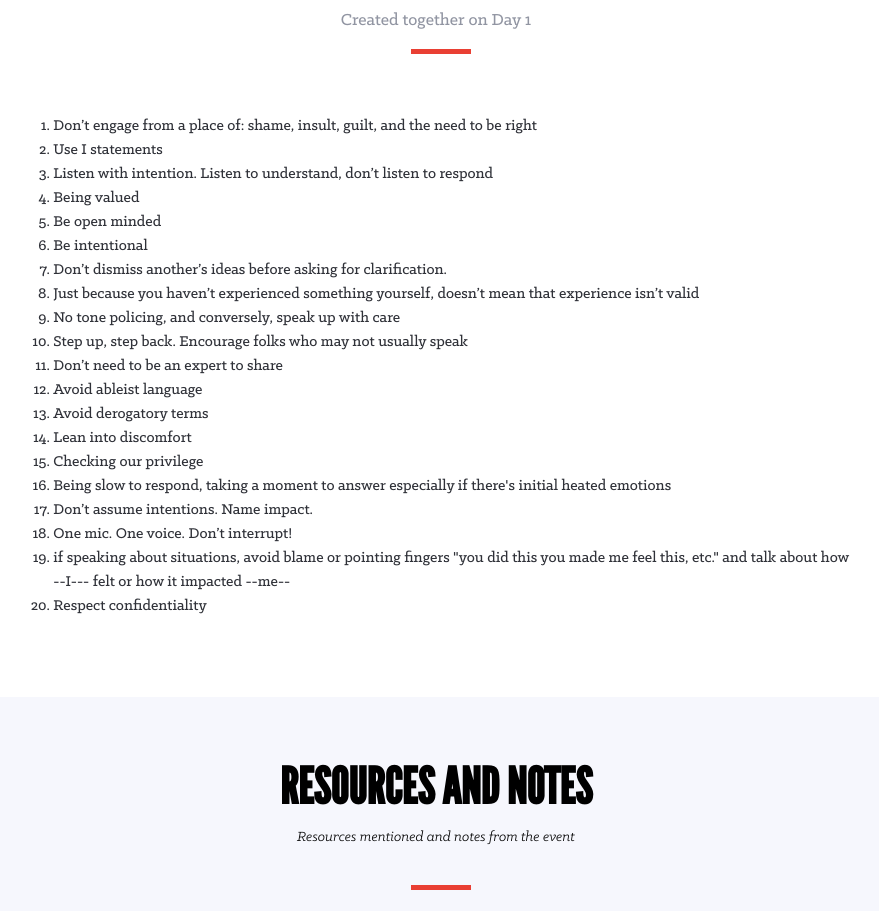
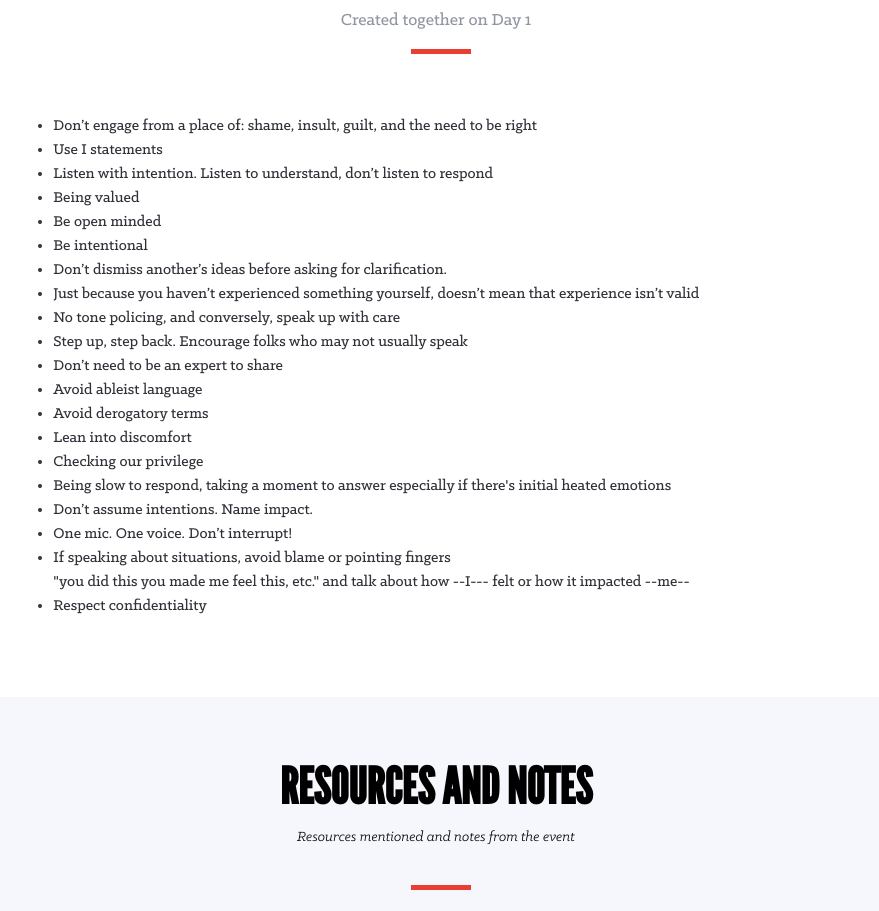
Before and after one commit to ellienguyendev/alumni-unconference, a plain HTML site: page index.html in a window 1280 px wide. Shown: the part 2738-3649 px from the top of the page, without its empty margins (204-1083 px from the left). Drawn offline with Linux system fonts and the light colour scheme.

Commit message:
community guidelines

```diff
--- a/index.html
+++ b/index.html
@@ -252,7 +252,7 @@
 
         <div class="row justify-content-center" data-aos="fade-up" data-aos-delay="100">
           <div class="col-lg-8">
-            <ol>
+            <ul>
               <li>Don’t engage from a place of: shame, insult, guilt, and the need to be right</li>
               <li>Use I statements</li>
               <li>Listen with intention. Listen to understand, don’t listen to respond</li>
@@ -271,9 +271,10 @@
               <li>Being slow to respond, taking a moment to answer especially if there's initial heated emotions</li>
               <li>Don’t assume intentions. Name impact.</li>
               <li>One mic. One voice. Don’t interrupt!</li>
-              <li>if speaking about situations, avoid blame or pointing fingers "you did this you made me feel this, etc." and talk about how --I--- felt or how it impacted --me--</li>
+              <li>If speaking about situations, avoid blame or pointing fingers <br/>
+                "you did this you made me feel this, etc." and talk about how --I--- felt or how it impacted --me--</li>
               <li>Respect confidentiality</li>
-            </ol>
+            </ul>
           </div>
         </div>
 
```
